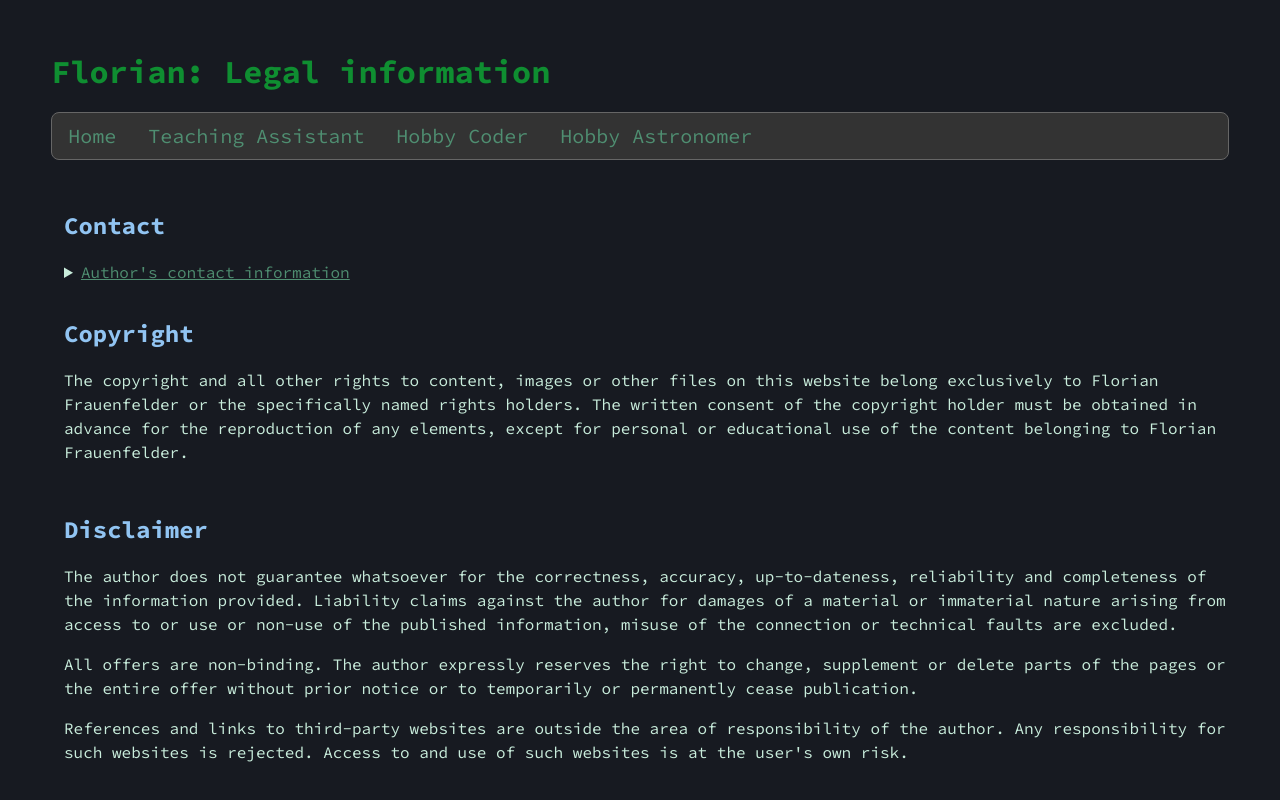
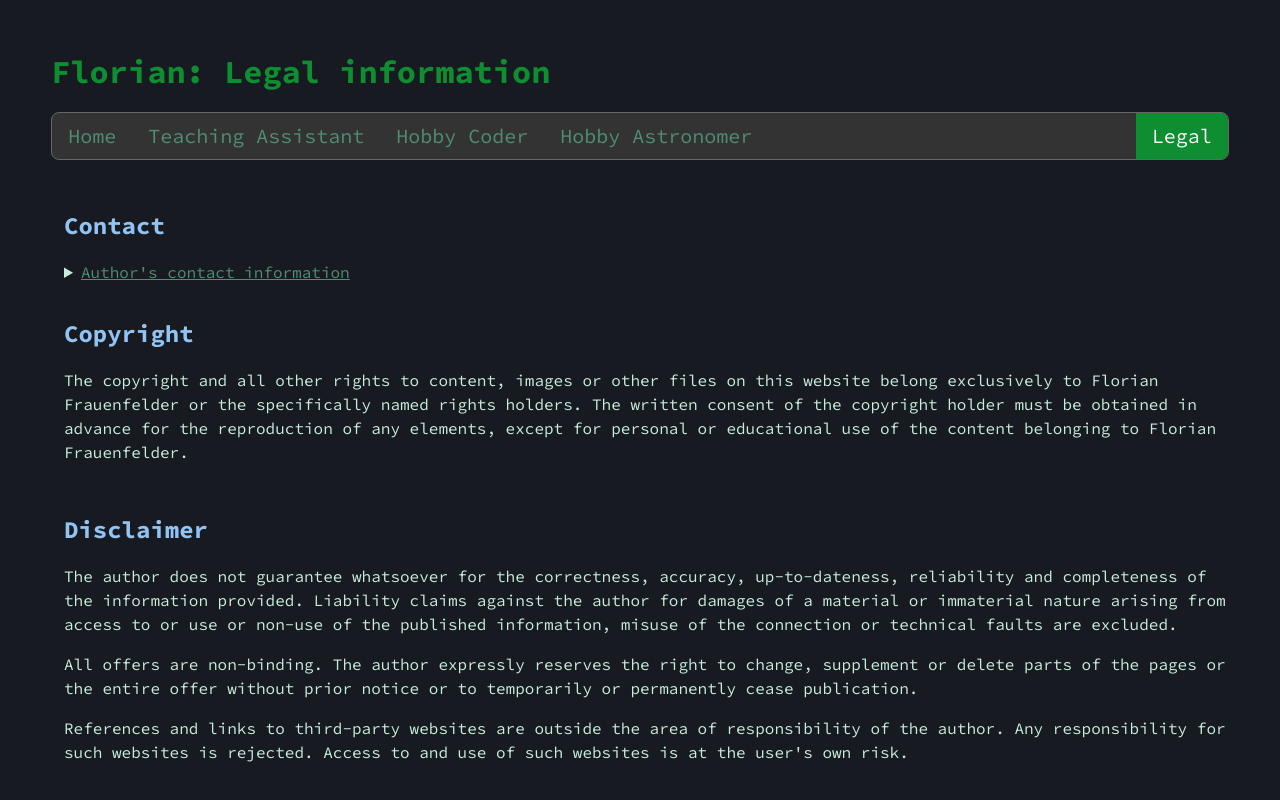
Before and after one commit to fflopsi/website, a Next.js app: page /legal in a window 1280 px wide. Shown: the top 800 px of the page. Built offline with nearby package versions, Linux system fonts and the light colour scheme.

Commit message:
Add legal nav link

```diff
--- a/app/res/navBar.css
+++ b/app/res/navBar.css
@@ -41,6 +41,9 @@ nav button.icon
   display: block;
   color: var(--link);
   text-decoration: none;
+}
+nav a#legal {
+  float: right;
 }
 nav .dropdown {
   float: left;
@@ -89,6 +92,9 @@ nav .dropdown:hover .dropdown-content {
   nav a:not(:first-child) {
     display: none;
   }
+  nav a#legal {
+    float: left;
+  }
   nav a.active {
     float: left;
     display: block;
@@ -101,7 +107,8 @@ nav .dropdown:hover .dropdown-content {
   }
 
   /* Extended navigation menu */
-  nav.responsive a {
+  nav.responsive a,
+  nav.responsive a#legal {
     float: none;
     display: block;
   }
--- a/components/navBar.tsx
+++ b/components/navBar.tsx
@@ -33,6 +33,7 @@ export default function NavBar(active: String) {
       <Link href='/ta/' className={match('/ta/')}>Teaching Assistant</Link>
       <Link href='/coding/' className={match('/coding/')}>Hobby Coder</Link>
       <Link href='/astro/' className={match('/astro/')}>Hobby Astronomer</Link>
+      <Link id='legal' href='/legal/' className={match('/legal/')}>Legal</Link>
       <button className='icon' onClick={() => {
         if (navRef.current) {
           navRef.current.classList.toggle('responsive');
```
